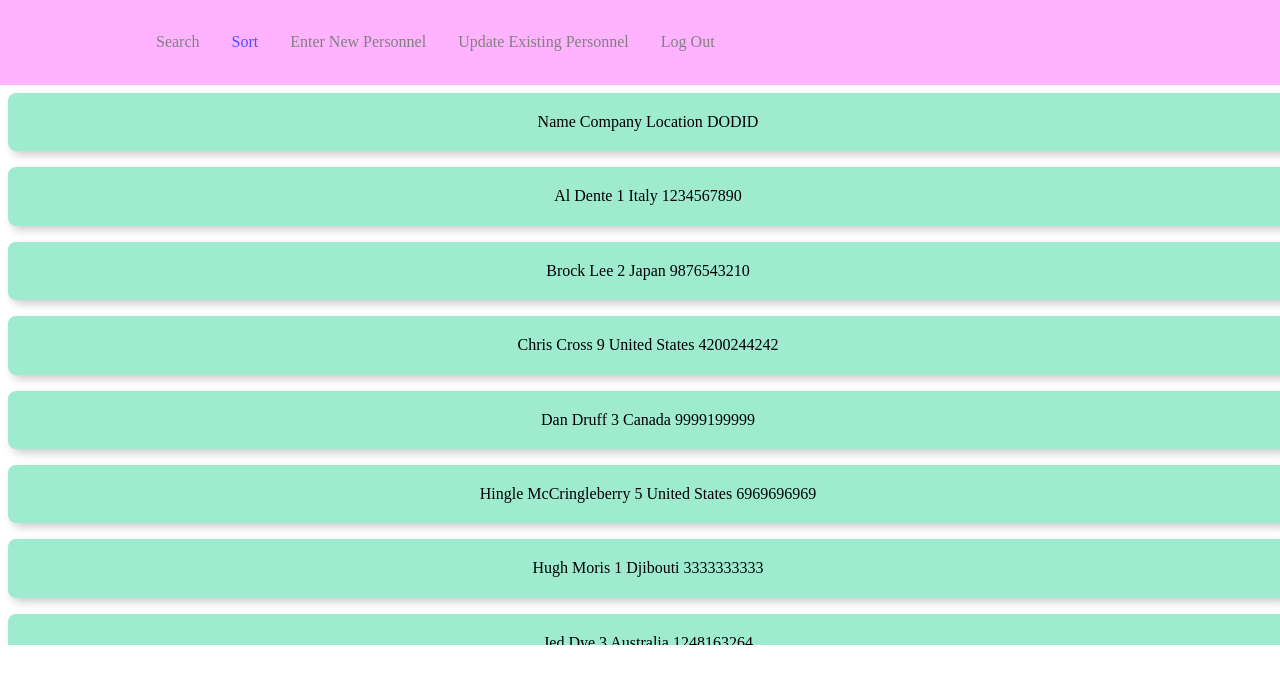
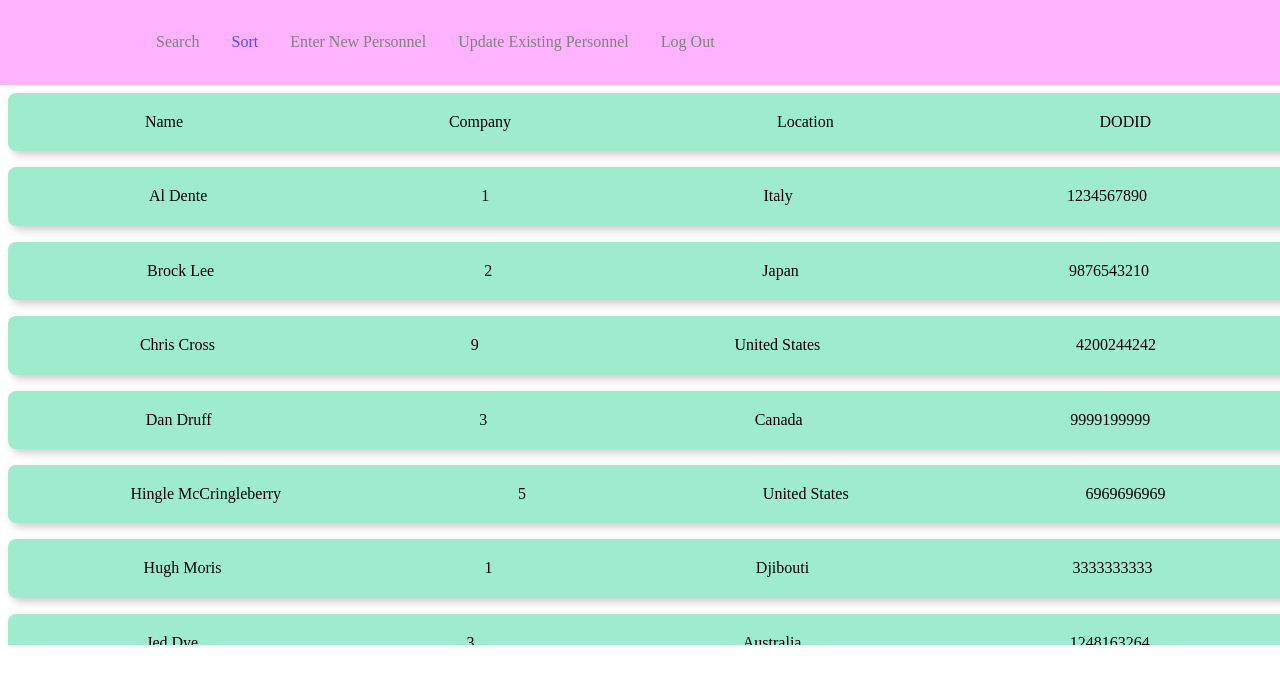
Before and after one commit to Jroutly3/2308-The-OphiologistsArmyRangerPersonnelTracker, a React (Create React App) app: page /Sort in a window 1280 px wide. Shown: the top 684 px of the page. Built offline with nearby package versions, Linux system fonts and the light colour scheme.

Commit message:
Adding Database and syncing

```diff
--- /dev/null
+++ b/src/components/Card.css
@@ -0,0 +1,10 @@
+.card {
+    display: flex;
+    flex-flow: row wrap;
+    justify-content: space-around;
+}
+
+.test > div {
+    margin: 10px;
+    padding: 20px;
+}
--- a/src/components/Card.js
+++ b/src/components/Card.js
@@ -1,10 +1,14 @@
 import React from "react";
+import './Card.css'
 
 function Card({person}) {
     return(
         <div className="tc bg-light-green dib br3 pa1 ma2 grow bw2 shadow-5 fl w-100">
-            <div>
-                <p>{person.name} {person.unit} {person.location} {person.DODID}</p>
+            <div className="card">
+                <p>{person.name}</p>
+                <p>{person.unit}</p>
+                <p>{person.location}</p>
+                <p>{person.DODID}</p>
             </div>
         </div>
     )
--- a/src/pages/Search.js
+++ b/src/pages/Search.js
@@ -11,6 +11,14 @@ function Search({details = initialDetails.initialDetails}) {
   //console.log(details)
     const [searchField, setSearchField] = useState("");
     const [searchShow, setSearchShow] = useState(false);
+
+    const testperson = {
+      "id": 0,
+      "unit": "Company",
+      "name": "Name",
+      "location": "Location",
+      "DODID": "DODID"
+    };
 
     const filteredPersons = details.filter(
         person => {
@@ -35,6 +43,7 @@ function Search({details = initialDetails.initialDetails}) {
       if (searchShow) {
         return(
             <Scroll>
+                <Card key={testperson.id} person = {testperson}/>
                 <SearchList filteredPersons={filteredPersons}/>
             </Scroll>
         );
@@ -53,6 +62,7 @@ function Search({details = initialDetails.initialDetails}) {
               placeholder = "Search People"
               onChange = {handleChange}
             />
+
           </div>
 
           {searchList()}
```
Also changed, not shown: 1 other file (tests, documents, lock files or other folders).
